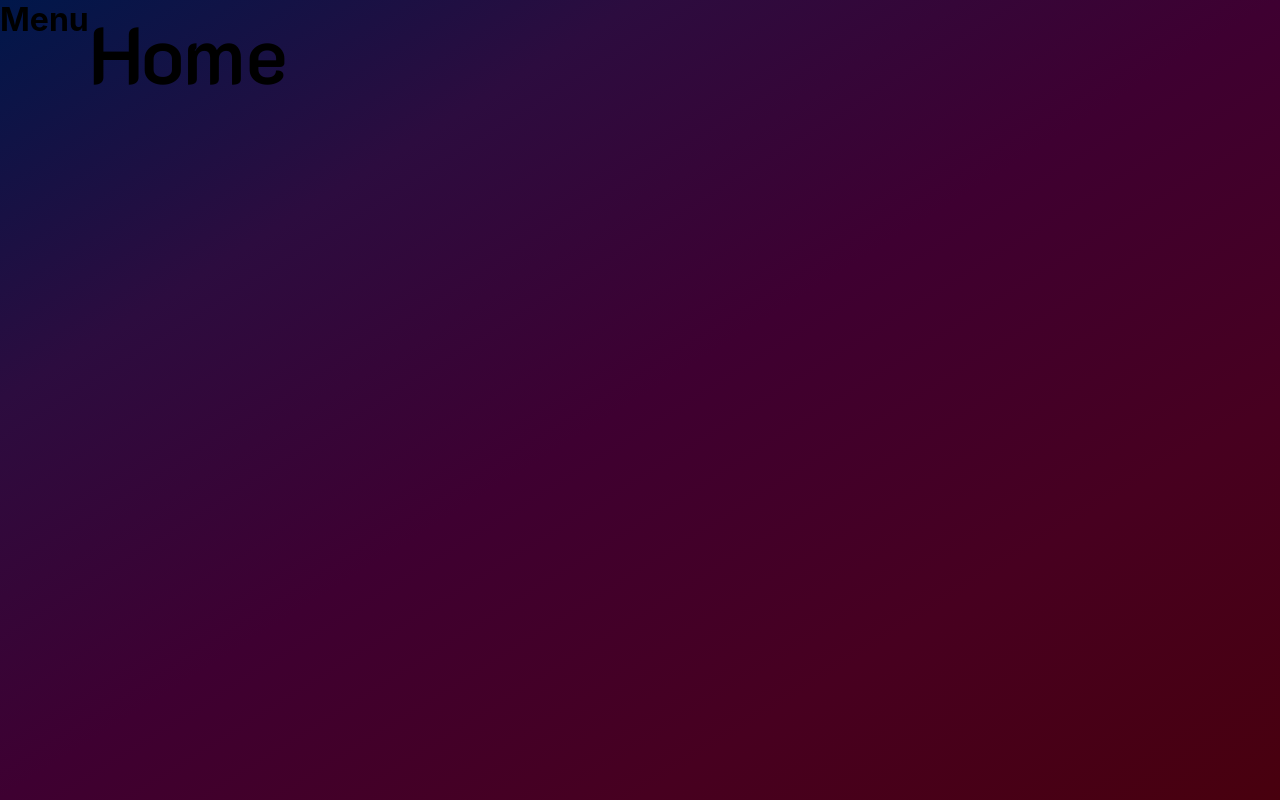
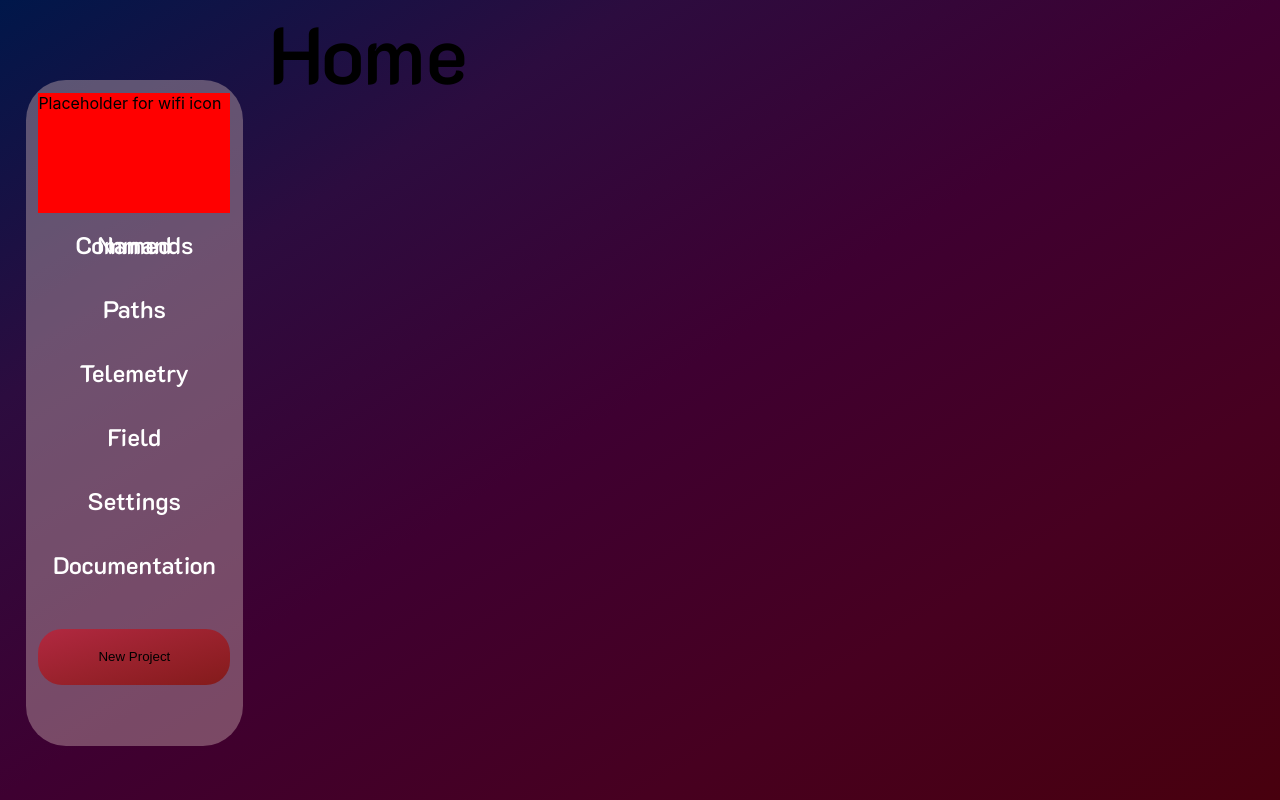
Before and after one commit to frc5417/EagleFlow, a React (Create React App) app in the folder eagle-flow/: page /home in a window 1280 px wide. Built offline with nearby package versions, Linux system fonts and the light colour scheme.

Commit message:
Menu Finished

```diff
--- a/eagle-flow/src/components/Menu.js
+++ b/eagle-flow/src/components/Menu.js
@@ -1,9 +1,50 @@
 import React, {Component} from 'react'
+
+import '../styles/Menu.css'
 
 export class Menu extends Component {
     render() {
+
+        const newProject = () => {
+            this.props.navigate("/");
+        }
+
         return(
-            <h1> Menu </h1>
+            <div className='menuContainer'>
+                <div style={{backgroundColor:"red", width: "15vw", height: "15vh", alignSelf: "center"}}>
+                    <p> Placeholder for wifi icon </p>
+                </div>
+
+                <div className='menuTextContainer'>
+                    <button className='menuTextButton'>
+                        Named Commands
+                    </button>
+
+                    <button className='menuTextButton'>
+                        Paths
+                    </button>
+
+                    <button className='menuTextButton'>
+                        Telemetry
+                    </button>
+
+                    <button className='menuTextButton'>
+                        Field
+                    </button>
+
+                    <button className='menuTextButton'>
+                        Settings
+                    </button>
+
+                    <button className='menuTextButton'>
+                        Documentation
+                    </button>
+                </div>
+
+                <button className='menuNewProject' onClick={newProject}>
+                        New Project
+                </button>
+            </div>
         )
     }
 }
--- a/eagle-flow/src/screens/Home.js
+++ b/eagle-flow/src/screens/Home.js
@@ -1,13 +1,17 @@
 import React from 'react'
+import { useNavigate } from 'react-router-dom';
 
 import { Menu } from '../components/Menu'
 import '../styles/Home.css'
 
 export function Home() {
+
+    const navigate = useNavigate();
+
     return(
         <>
             <div className='homeContainer'>
-                <Menu />
+                <Menu navigate={navigate}/>
                 <h1 className='home'> Home </h1>
             </div>
         </>
--- a/eagle-flow/src/screens/Welcome.js
+++ b/eagle-flow/src/screens/Welcome.js
@@ -29,7 +29,7 @@ export function Welcome() {
         }
 
         if(approved){
-            navigate("Home")
+            navigate("/home")
         } else {
           setOpenModal(true);
         }
--- a/eagle-flow/src/styles/Menu.css
+++ b/eagle-flow/src/styles/Menu.css
@@ -13,3 +13,34 @@
     margin: 0;
     padding: 0;
 }
+
+.menuContainer {
+    display: flex;
+    flex-direction: column;
+    height: 80vh;
+    width: 15vw;
+    margin-left: 2vw;
+    margin-right: 2vw;
+    margin-top: 10vh;
+    margin-bottom: 10vh;
+    background-color: rgba(210, 183, 183, 0.4);
+    border-radius: 5vmin;
+    padding: 1vmax;
+}
+
+.menuTextButton {
+    width: 100%;
+    margin-top: 4vh;
+    margin-bottom: 4vh;
+    font-family: var(--font-family);
+    font-size: 3vmin;
+    color: #ffffff;
+}
+
+.menuNewProject {
+    background: linear-gradient(to bottom right, #b12941, #a62537, #9a222d, #8f1e24, #831b1b);
+    height: 7vh;
+    width: 15vw;
+    border-radius: 3vh;
+    margin-top: 4vh;
+}
--- a/eagle-flow/src/styles/ProceedModal.css
+++ b/eagle-flow/src/styles/ProceedModal.css
@@ -51,14 +51,10 @@
 .modalButton {
     height: 7vh;
     border-radius: 1vh;
-    border: none;
-    outline: none;
-    box-shadow: none;
     margin-top: 5vmin;
     margin-bottom: 1vmin;
     padding-left: 2vw;
     padding-right: 2vw;
-    line-height: 0px;
     font-size: 2vmin;
     color: #ffffff;
     font-family: var(--font-family);
--- a/eagle-flow/src/styles/Welcome.css
+++ b/eagle-flow/src/styles/Welcome.css
@@ -60,14 +60,10 @@
     width: 20vw;
     height: 7vh;
     border-radius: 3vh;
-    border: none;
-    outline: none;
-    box-shadow: none;
     font-family: var(--font-family);
     color: #ffffff;
     font-size: 3vmin;
     align-items: center;
     margin: 2vmin;
     padding: 1vh;
-    line-height: 0px;
 }
--- a/eagle-flow/src/styles/index.css
+++ b/eagle-flow/src/styles/index.css
@@ -11,3 +11,11 @@ code {
   font-family: source-code-pro, Menlo, Monaco, Consolas, 'Courier New',
     monospace;
 }
+
+button {
+  border: none;
+  outline: none;
+  box-shadow: none;
+  line-height: 0px;
+  cursor: pointer;
+}
```
Also changed, not shown: eagle-flow/src/components/AutonGroups.js (added), eagle-flow/src/styles/AutonGroups.css (added).
